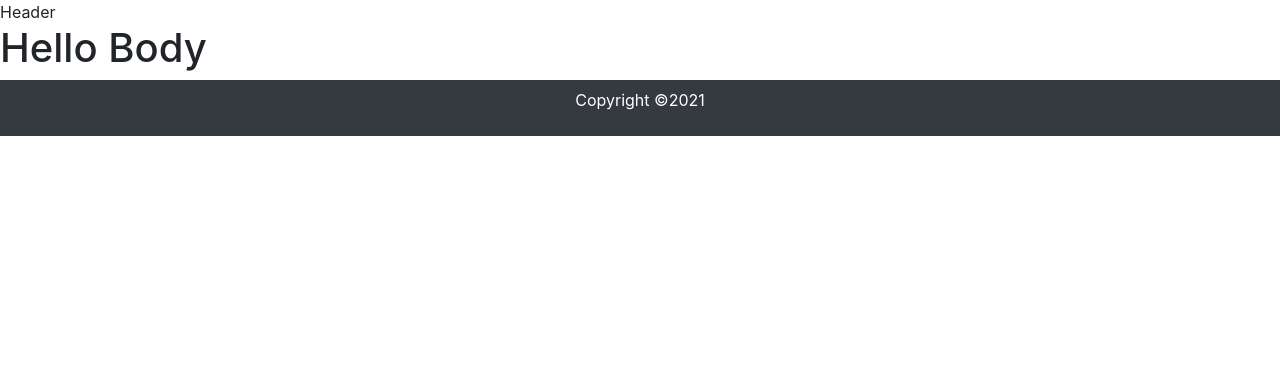
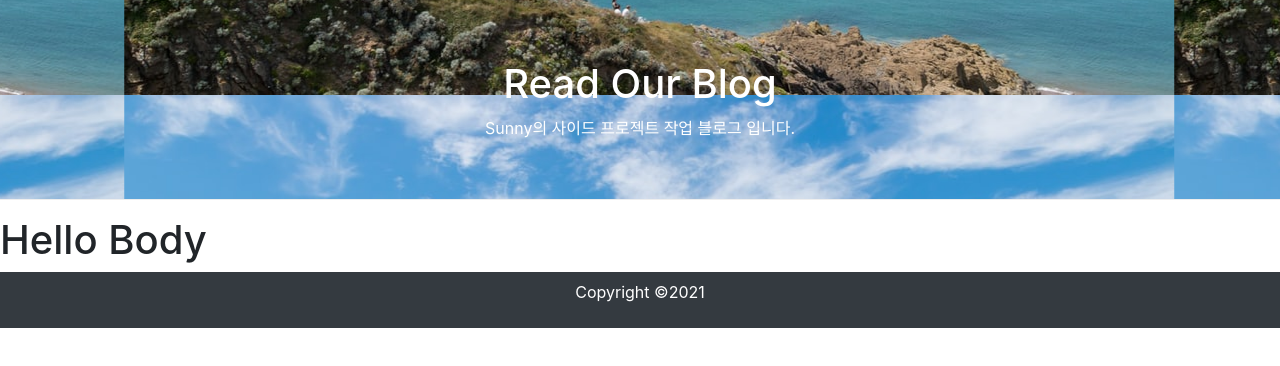
Before and after one commit to sunny5820/blog_test, a React (Create React App) app in the folder client/: page / in a window 1280 px wide. Shown: the top 366 px of the page. Built offline with nearby package versions, Linux system fonts and the light colour scheme.

Commit message:
19강header_Css

```diff
--- a/client/src/assets/custom.scss
+++ b/client/src/assets/custom.scss
@@ -2,3 +2,13 @@
     background: #343a40;
     color:#fff;
 }
+
+#page-header {
+    height: 200px;
+    background: url('./img/cloud.jpg');
+    background-position: 54% 95%;
+    background-attachment: fixed;
+    color: #fff;
+    border-bottom: 1px #eee solid;
+    padding-top: 60px;
+}
--- a/client/src/components/Header.js
+++ b/client/src/components/Header.js
@@ -1,8 +1,16 @@
 import React from 'react';
+import { Row, Col } from 'reactstrap';
 
 const Header = () => {
     return (
-        <div>Header</div>
+        <div id="page-header" className="mb-3">
+            <Row>
+                <Col md="6" sm="auto" className="text-center m-auto">
+                    <h1>Read Our Blog</h1>
+                    <p>Sunny의 사이드 프로젝트 작업 블로그 입니다.</p>
+                </Col>
+            </Row>
+        </div>
     );
 };
 
```
Also changed, not shown: client/src/assets/img/cloud.jpg (added), 1 other file (tests, documents, lock files or other folders).
